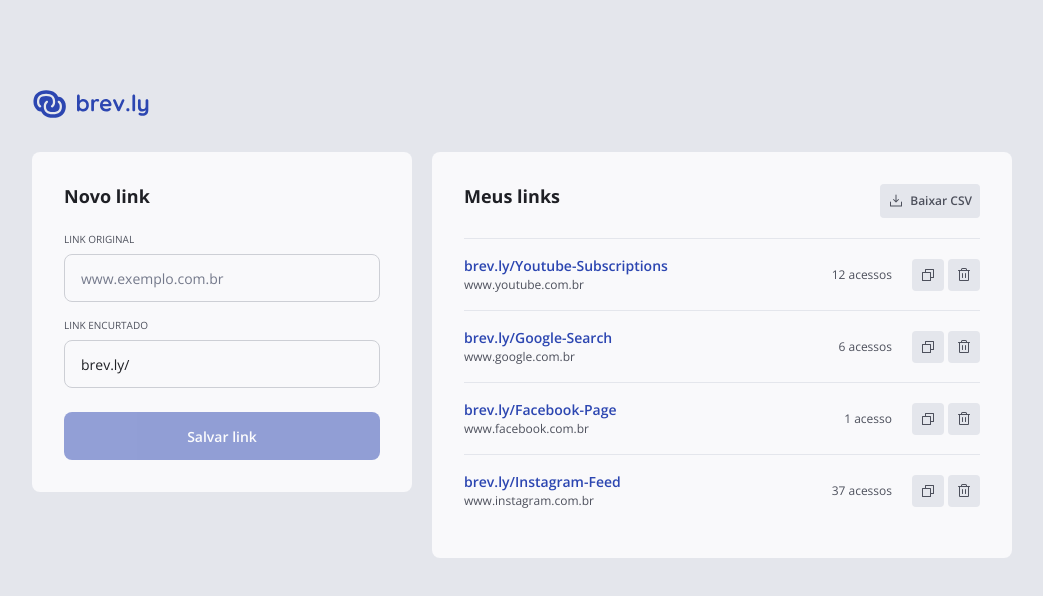
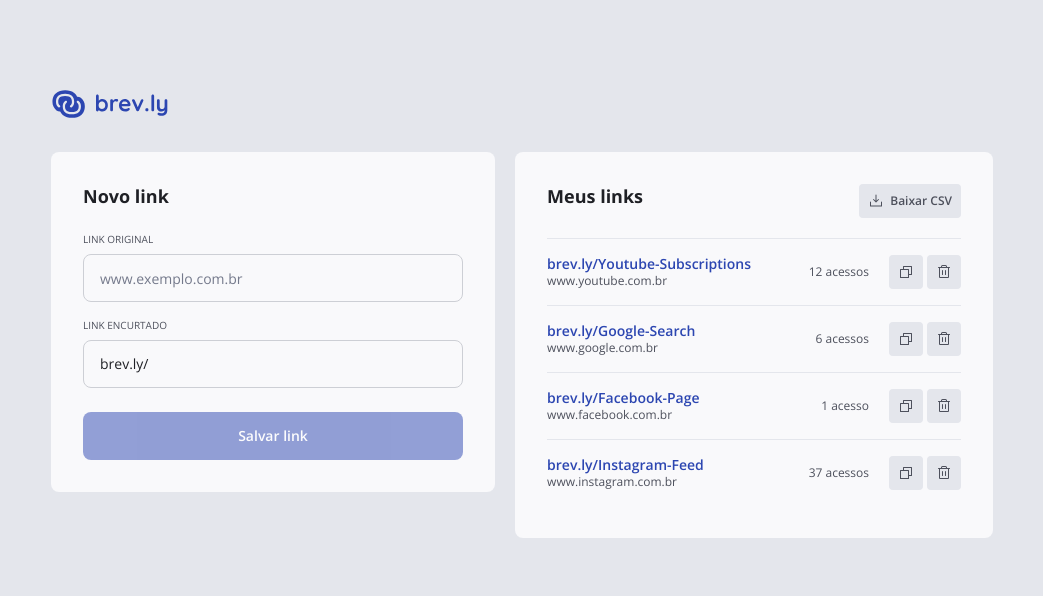
Before and after one commit to JoaoMagnago/ftr-360-desafio-fase-1-brevly, a React (Vite) app in the folder web/: page / in a window 1280 px wide. Shown: the top 596 px of the page, without its empty margins (118-1161 px from the left). Built offline with nearby package versions, Linux system fonts and the light colour scheme.

Commit message:
feat(short-link-form): add validation to create short link form

```diff
--- a/web/src/app.tsx
+++ b/web/src/app.tsx
@@ -5,9 +5,9 @@ import logo from './assets/Logo.svg';
 
 export function App() {
   return (
-    <main className="h-dvh flex flex-col items-start gap-8 px-3">
-      <div className="flex items-center justify-center gap-5 flex-col w-full mt-[5.5rem] lg:flex-row lg:items-start">
-        <div className="flex flex-col items-start gap-8 w-full lg:max-w-[23.75rem]">
+    <main className="h-dvh flex flex-col items-center gap-8 px-3">
+      <div className="flex flex-1 items-center justify-center gap-5 flex-col w-full mt-[5.5rem] lg:max-w-[75%] lg:flex-row lg:items-start">
+        <div className="flex flex-col items-start gap-8 w-full">
           <img src={logo} aria-label={'logo do brev.ly'} className="h-8" />
           <ShortLinkForm />
         </div>
--- a/web/src/components/short-link-form.tsx
+++ b/web/src/components/short-link-form.tsx
@@ -1,20 +1,29 @@
 import { zodResolver } from '@hookform/resolvers/zod';
+import { WarningIcon } from '@phosphor-icons/react';
 import { Controller, useForm } from 'react-hook-form';
 import z from 'zod';
+import { checkShortUrlFormat } from '../utils/string';
 
 const createShortLinkSchema = z.object({
-  originalUrl: z.url(),
+  originalUrl: z.url({ error: 'Informe uma url válida.' }).min(1).max(2048),
   shortUrl: z
     .string()
     .min(1)
     .max(50)
-    .regex(/^[a-zA-Z0-9-_]+$/),
+    .refine((val) => checkShortUrlFormat(val), {
+      message: 'Informe uma url minúscula e sem espaço/caracter especial.',
+    }),
 });
 
 type CreateShortLinkFormValues = z.infer<typeof createShortLinkSchema>;
 
 export function ShortLinkForm() {
-  const { control, watch } = useForm<CreateShortLinkFormValues>({
+  const {
+    control,
+    formState: { errors },
+    watch,
+    handleSubmit,
+  } = useForm<CreateShortLinkFormValues>({
     resolver: zodResolver(createShortLinkSchema),
     defaultValues: {
       originalUrl: '',
@@ -22,11 +31,19 @@ export function ShortLinkForm() {
     },
   });
 
+  const onSubmit = (data: CreateShortLinkFormValues) => {
+    console.log(data);
+  };
+
   const originalUrl = watch('originalUrl');
   const shortUrl = watch('shortUrl');
 
   return (
-    <div className="flex flex-col p-8 gap-6 bg-gray-100 w-full rounded-lg">
+    <form
+      id="create-short-link-form"
+      className="flex flex-col p-8 gap-6 bg-gray-100 w-full rounded-lg"
+      onSubmit={handleSubmit(onSubmit)}
+    >
       <h2 className="text-lg text-gray-600">Novo link</h2>
 
       <div className="flex flex-col gap-4">
@@ -34,17 +51,35 @@ export function ShortLinkForm() {
           control={control}
           name={'originalUrl'}
           render={({ field: { value, onChange } }) => (
-            <div className="flex flex-col gap-2">
-              <span className="text-xs text-gray-500 uppercase">
+            <div className="group flex flex-col gap-2">
+              <span
+                className={`${
+                  errors.originalUrl
+                    ? 'text-xs-bold text-danger'
+                    : 'text-xs-regular text-gray-500 group-focus-within:text-xs-bold group-focus-within:text-blue-base'
+                } uppercase`}
+              >
                 Link original
               </span>
               <input
                 value={value}
-                className="h-12 w-full px-4 py[0.9375rem] text-md-regular text-gray-600 border-[1px] border-gray-300 rounded-lg focus-visible:outline-none placeholder:text-gray-400"
+                className={`${
+                  errors.originalUrl
+                    ? 'border-danger'
+                    : 'border-gray-300 focus-visible:border-blue-base'
+                } h-12 w-full px-4 py[0.9375rem] text-md-regular text-gray-600 border-[1px] rounded-lg focus-visible:outline-none placeholder:text-gray-400`}
                 placeholder="www.exemplo.com.br"
                 spellCheck={false}
                 onChange={onChange}
               />
+              {errors.originalUrl && (
+                <div className="flex items-center gap-2">
+                  <WarningIcon fontSize={12} color="var(--color-danger)" />
+                  <span className="text-sm-regular">
+                    {errors.originalUrl.message}
+                  </span>
+                </div>
+              )}
             </div>
           )}
         />
@@ -53,11 +88,23 @@ export function ShortLinkForm() {
           control={control}
           name={'shortUrl'}
           render={({ field: { value, onChange } }) => (
-            <div className="flex flex-col gap-2">
-              <span className="text-xs text-gray-500 uppercase">
+            <div className="group flex flex-col gap-2">
+              <span
+                className={`${
+                  errors.shortUrl
+                    ? 'text-xs-bold text-danger'
+                    : 'text-xs-regular text-gray-500 group-focus-within:text-xs-bold group-focus-within:text-blue-base'
+                } uppercase`}
+              >
                 Link encurtado
               </span>
-              <div className="flex align-center h-12 w-full px-4 py[0.9375rem] text-md-regular border-[1px] border-gray-300 rounded-lg">
+              <div
+                className={`${
+                  errors.shortUrl
+                    ? 'border-danger'
+                    : 'border-gray-300 group-focus-within:border-blue-base'
+                } flex align-center h-12 w-full px-4 py[0.9375rem] text-md-regular border-1 rounded-lg`}
+              >
                 <span className="self-center h-fit text-gray-600">
                   brev.ly/
                 </span>
@@ -68,17 +115,27 @@ export function ShortLinkForm() {
                   onChange={onChange}
                 />
               </div>
+              {errors.shortUrl && (
+                <div className="flex items-center gap-2">
+                  <WarningIcon fontSize={12} color="var(--color-danger)" />
+                  <span className="text-sm-regular">
+                    {errors.shortUrl.message}
+                  </span>
+                </div>
+              )}
             </div>
           )}
         />
       </div>
 
       <button
+        type="submit"
+        form="create-short-link-form"
         disabled={originalUrl.length === 0 || shortUrl.length === 0}
-        className="h-12 text-md-semibold text-white font-(weight:--font-semibold) cursor-pointer bg-blue-base rounded-lg hover:brightness-101 disabled:cursor-not-allowed disabled:opacity-50 transition-all duration-200 ease-in-out"
+        className="h-12 text-md-semibold text-white font-(weight:--font-semibold) cursor-pointer bg-blue-base rounded-lg hover:bg-blue-dark disabled:cursor-not-allowed disabled:opacity-50 transition-all duration-200 ease-in-out"
       >
         Salvar link
       </button>
-    </div>
+    </form>
   );
 }
--- a/web/src/components/short-links-list.tsx
+++ b/web/src/components/short-links-list.tsx
@@ -36,13 +36,13 @@ export const ShortLinksList = () => {
   ];
 
   return (
-    <div className="flex items-center flex-col gap-5 p-8 rounded-lg bg-gray-100 w-full lg:max-w-[580px] lg:mt-16">
+    <div className="flex items-center flex-col gap-5 p-8 rounded-lg bg-gray-100 w-full lg:mt-16">
       <div className="flex justify-between w-full">
         <h2 className="text-lg text-gray-600">Meus links</h2>
 
         <button
           disabled={!shortLinks || shortLinks.length === 0}
-          className="flex items-center p-2 rounded-sm cursor-pointer gap-1.5 bg-gray-200 hover:brightness-101 ease-in-out disabled:cursor-not-allowed disabled:opacity-50 transition-all duration-100"
+          className="flex items-center p-2 rounded-sm cursor-pointer gap-1.5 bg-gray-200 border-1 border-transparent hover:border-blue-base disabled:cursor-not-allowed disabled:opacity-50 disabled:border-transparent transition-all duration-100"
         >
           <DownloadSimpleIcon fontSize={16} />
           <span className="text-sm-semibold font-(weight:--font-semibold) text-gray-500">
@@ -56,9 +56,12 @@ export const ShortLinksList = () => {
           shortLinks.map(({ shortUrl, originalUrl, accessCount }) => (
             <div className="flex items-center justify-between py-4 w-full border-t-1 border-t-gray-200">
               <div className="flex flex-col justify-between">
-                <span className="text-md-semibold font-(weight:--font-semibold) text-blue-base">
+                <a
+                  href={'#'}
+                  className="text-md-semibold font-(weight:--font-semibold) text-blue-base hover:cursor-pointer"
+                >
                   {shortUrl}
-                </span>
+                </a>
                 <span className="text-sm-regular text-gray-500">
                   {originalUrl}
                 </span>
@@ -69,10 +72,10 @@ export const ShortLinksList = () => {
                   {`${accessCount} ${accessCount === 1 ? 'acesso' : 'acessos'}`}
                 </span>
                 <div className="flex items-center gap-1">
-                  <button className="flex items-center justify-center p-2 rounded-sm bg-gray-200 hover:cursor-pointer active:scale-95 transition-all duration-100">
+                  <button className="flex items-center justify-center p-2 rounded-sm bg-gray-200 border-1 border-transparent hover:cursor-pointer hover:border-blue-base transition-all duration-100">
                     <CopyIcon />
                   </button>
-                  <button className="flex items-center justify-center p-2 rounded-sm bg-gray-200 hover:cursor-pointer active:scale-95 transition-all duration-100">
+                  <button className="flex items-center justify-center p-2 rounded-sm bg-gray-200 border-1 border-transparent hover:cursor-pointer hover:border-blue-base transition-all duration-100">
                     <TrashIcon />
                   </button>
                 </div>
--- a/web/src/index.css
+++ b/web/src/index.css
@@ -16,24 +16,28 @@
   --text-lg--font-weight: 700;
 
   --text-md-semibold: 14px;
-  --text-md--line-height: 18px;
-  --text-md--font-weight: 600;
+  --text-md-semibold--line-height: 18px;
+  --text-md-semibold--font-weight: 600;
 
   --text-md-regular: 14px;
-  --text-md--line-height: 18px;
-  --text-md--font-weight: 400;
+  --text-md-regular--line-height: 18px;
+  --text-md-regular--font-weight: 400;
 
   --text-sm-semibold: 12px;
-  --text-sm--line-height: 16px;
-  --text-sm--font-weight: 700;
+  --text-sm-semibold--line-height: 16px;
+  --text-sm-semibold--font-weight: 700;
 
   --text-sm-regular: 12px;
-  --text-sm--line-height: 16px;
-  --text-sm--font-weight: 400;
+  --text-sm-regular--line-height: 16px;
+  --text-sm-regular--font-weight: 400;
 
-  --text-xs: 10px;
-  --text-xs--line-height: 14px;
-  --text-xs--font-weight: 400;
+  --text-xs-bold: 10px;
+  --text-xs-bold--line-height: 14px;
+  --text-xs-bold--font-weight: 700;
+
+  --text-xs-regular: 10px;
+  --text-xs-regular--line-height: 14px;
+  --text-xs-regular--font-weight: 400;
 
   --color-white: #ffffff;
   --color-gray-100: #f9f9fb;
--- /dev/null
+++ b/web/src/utils/string.ts
@@ -0,0 +1,16 @@
+/**
+ * ## Check Short Url Format
+ *
+ * @param shortUrl - The short URL to be validated.
+ * @returns `true` if the short URL format is valid, otherwise `false`.
+ *
+ * ### Format Rules:
+ * Each word must start with an uppercase letter.
+ * The following letters of the word are lowercase.
+ * Each word is separated by hyphen (-).
+ * Has at least one word.
+ * Only numbers and letters are allowed.
+ * Special characters or spaces are not allowed. */
+export const checkShortUrlFormat = (shortUrl: string) => {
+  return /^[A-Z][a-z0-9]*(?:-[A-Z][a-z0-9]*)*$/.test(shortUrl)
+}
```
